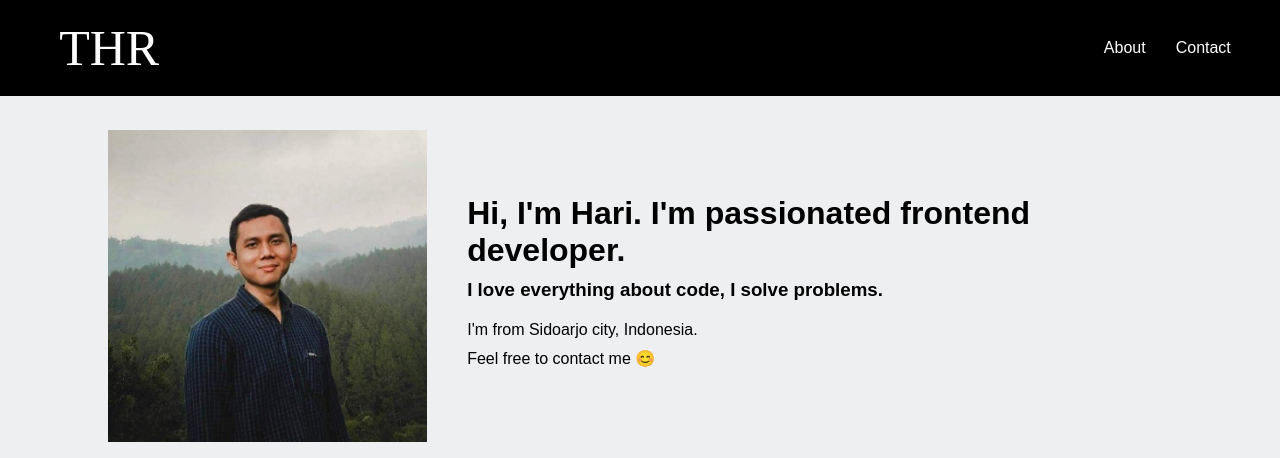
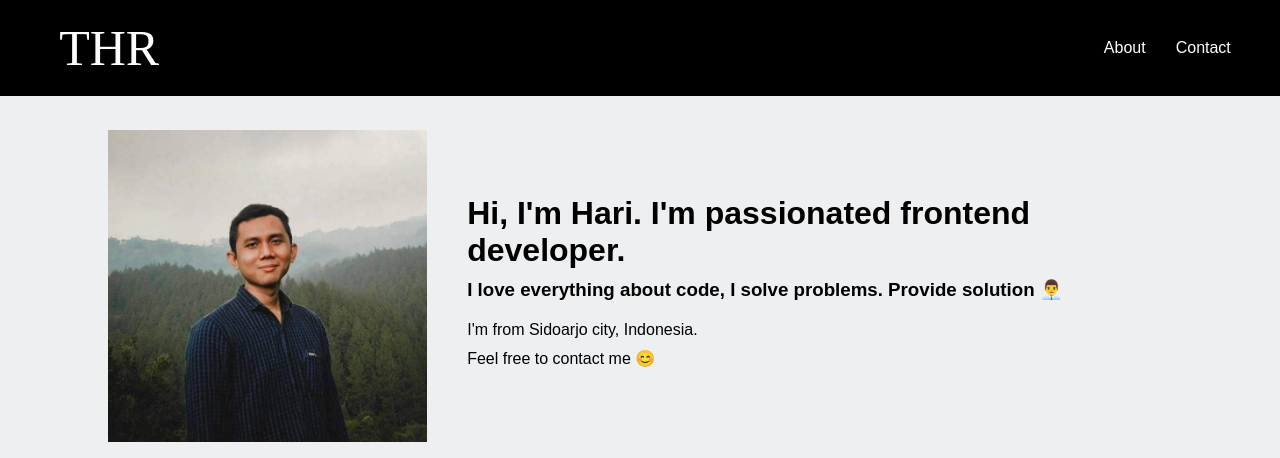
Before and after one commit to reactwithcode/thr-portfolio, a plain HTML site: page index.html in a window 1280 px wide. Shown: the top 458 px of the page. Drawn offline with Linux system fonts and the light colour scheme.

Commit message:
make changes to the description

```diff
--- a/index.html
+++ b/index.html
@@ -26,7 +26,7 @@
                 <img src="./assets/hari-pic.jpg" alt="hari-pic">
                     <ul class="bio-list">
                         <li class="bio-item"><h1>Hi, I'm Hari. I'm passionated frontend developer.</h1></li>
-                        <li class="bio-item"><h3>I love everything about code, I solve problems.</h3></li>
+                        <li class="bio-item"><h3>I love everything about code, I solve problems. Provide solution 👨‍💼</h3></li>
                         <li class="bio-item">I'm from Sidoarjo city, Indonesia.</li>
                         <li class="bio-item">Feel free to contact me 😊 </li>
                     </ul>
```
